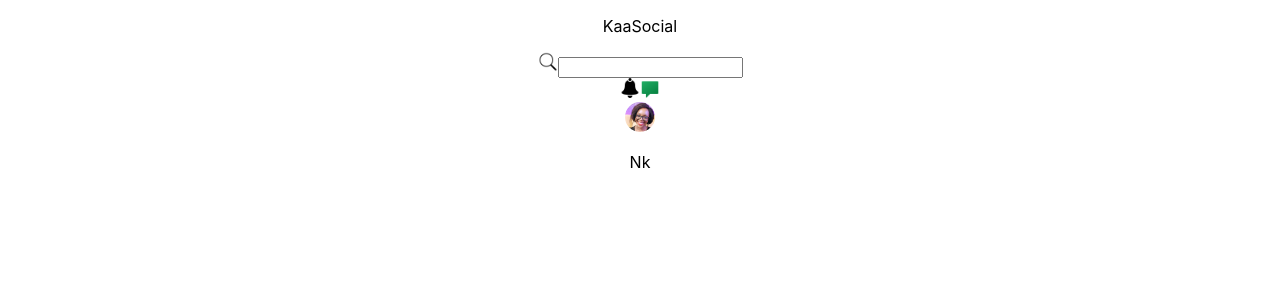
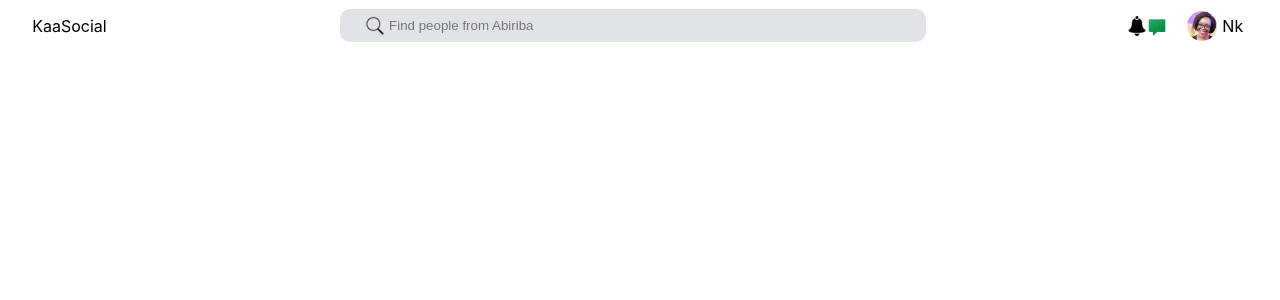
Before and after one commit to NkMary/KaaSocial, a React (Create React App) app in the folder kaasocial/: page / in a window 1280 px wide. Shown: the top 300 px of the page. Built offline with nearby package versions, Linux system fonts and the light colour scheme.

Commit message:
added additional components

```diff
--- /dev/null
+++ b/kaasocial/src/Components/LeftsideContainer/Leftbar.js
@@ -0,0 +1,8 @@
+import React from 'react'
+import "./leftbar.css"
+
+export default function Leftbar() {
+  return (
+    <div>Leftbar</div>
+  )
+}
--- /dev/null
+++ b/kaasocial/src/Components/MainPostContainer/MainPost.js
@@ -0,0 +1,11 @@
+import React from 'react'
+import './mainPost.css'
+
+export default function Mainpost() {
+  return (
+    <div>
+        <Mainpost/>
+        <p>mainpost</p>
+    </div>
+  )
+}
--- a/kaasocial/src/Components/Navbar/Navbar.js
+++ b/kaasocial/src/Components/Navbar/Navbar.js
@@ -13,16 +13,16 @@ export default function Navbar() {
         </div>
         <div>
             <div className='searchInputContainer'>
-                <img src={`${searchIcon}`} className="Icons" alt=""/>
-                <input type="text" name="" id="" />
+                <img src={`${searchIcon}`} className="searchIcon" alt=""/>
+                <input type="text" className='searchInput' placeholder='Find people from Abiriba' name="" id="" />
             </div>
         </div>
         <div className='IconsContainer'>
             <img src={`${notificationIcon}`} className="Icons" alt=""/>
             <img src={`${messageIcon}`} className="Icons" alt=""/>
-            <div>
+            <div style={{display:'flex', alignItems: 'center'}}>
                 <img src={`${profileIcon}`} className="ProfileImage" alt=""/>
-                <p>Nk</p>
+                <p style={{marginLeft: '5px'}}>Nk</p>
             </div>
         </div>
 
--- a/kaasocial/src/Components/Navbar/navbar.css
+++ b/kaasocial/src/Components/Navbar/navbar.css
@@ -1,10 +1,54 @@
+.mainNavbar{
+    display: flex;
+    width: 100%;
+    margin: auto;
+    justify-content: space-between;
+    background-color: white;
+    border-bottom-left-radius: 13px;
+    border-bottom-right-radius: 13px;
+}
+
+.searchInputContainer{
+    display: flex;
+    align-items: center;
+    flex: 4;
+    margin-top: 9px;
+    background-color: rgb(224, 228, 232);
+    padding: 5px;
+    border-radius: 10px;
+}
+
+.IconsContainer{
+    display: flex;
+    align-items: center;
+    flex: 0.22;
+}
+
+.LogoContainer{
+    flex: 0.2;
+}
 .Icons{
     width: 20px;
     height: 20px;
+}
+
+.searchIcon{
+    width: 20px;
+    height: 20px;
+    margin-left: 20px;
 }
 
 .ProfileImage{
     width: 30px;
     height: 30px;
     border-radius: 50%;
+    margin-left: 20px;
 }
+
+.searchInput{
+    width: 33pc;
+    border: none;
+    padding: 4px;
+    border-radius: 10px;
+    background-color: rgb(224, 228, 232);
+}
--- /dev/null
+++ b/kaasocial/src/Components/RightsideContainer/Rightbar.js
@@ -0,0 +1,8 @@
+import React from 'react'
+import './rightbar.css'
+
+export default function Rightbar() {
+  return (
+    <div>Rightbar</div>
+  )
+}
--- a/kaasocial/src/Pages/Home/Home.js
+++ b/kaasocial/src/Pages/Home/Home.js
@@ -1,9 +1,18 @@
 import React from 'react'
+import Leftbar from '../../Components/LeftsideContainer/Leftbar'
+import MainPost from '../../Components/MainPostContainer/MainPost'
+import Navbar from '../../Components/Navbar/Navbar'
+import Rightbar from '../../Components/RightsideContainer/Rightbar'
 import "./home.css"
-export default function Home(){
+export default function Home() {
     return (
-        <div>
-
+        <div className='home'>
+            <Navbar/>
+            <div className="ComponentContainer">
+                <Leftbar/>
+                <MainPost/>
+                <Rightbar/>
+            </div>
         </div>
     )
 }
--- a/kaasocial/src/Pages/Home/home.css
+++ b/kaasocial/src/Pages/Home/home.css
@@ -0,0 +1,10 @@
+.home{
+    background-color: sandybrown;
+    height: 100vh;
+}
+
+.ComponentContainer{
+    width: 80%;
+    margin: auto;
+    display: flex;
+}
```
Also changed, not shown: kaasocial/src/Components/ContentPostContainer/ContentPost.js (added, +8 -0 lines), kaasocial/src/Components/ContentPostContainer/contentpost.css (added), kaasocial/src/Components/LeftsideContainer/leftbar.css (added), kaasocial/src/Components/MainPostContainer/mainPost.css (added), kaasocial/src/Components/RightsideContainer/rightbar.css (added).
